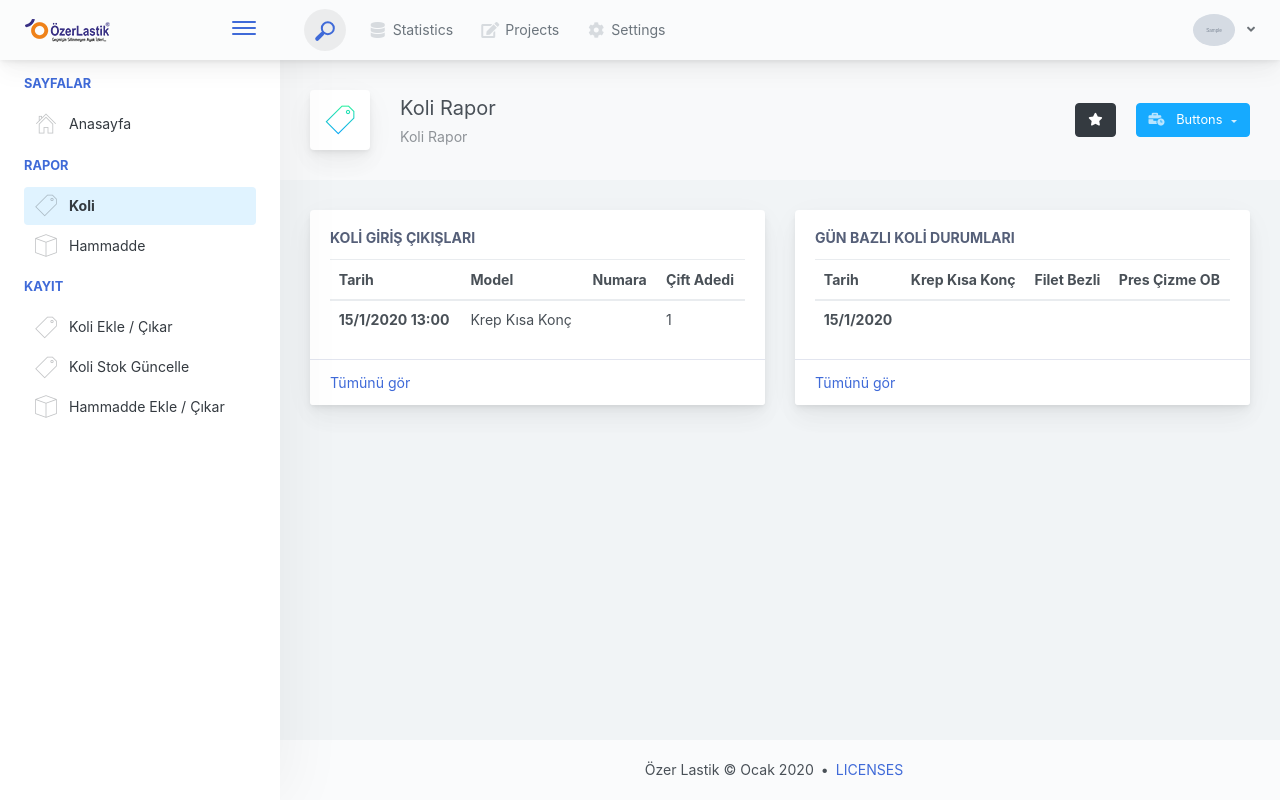
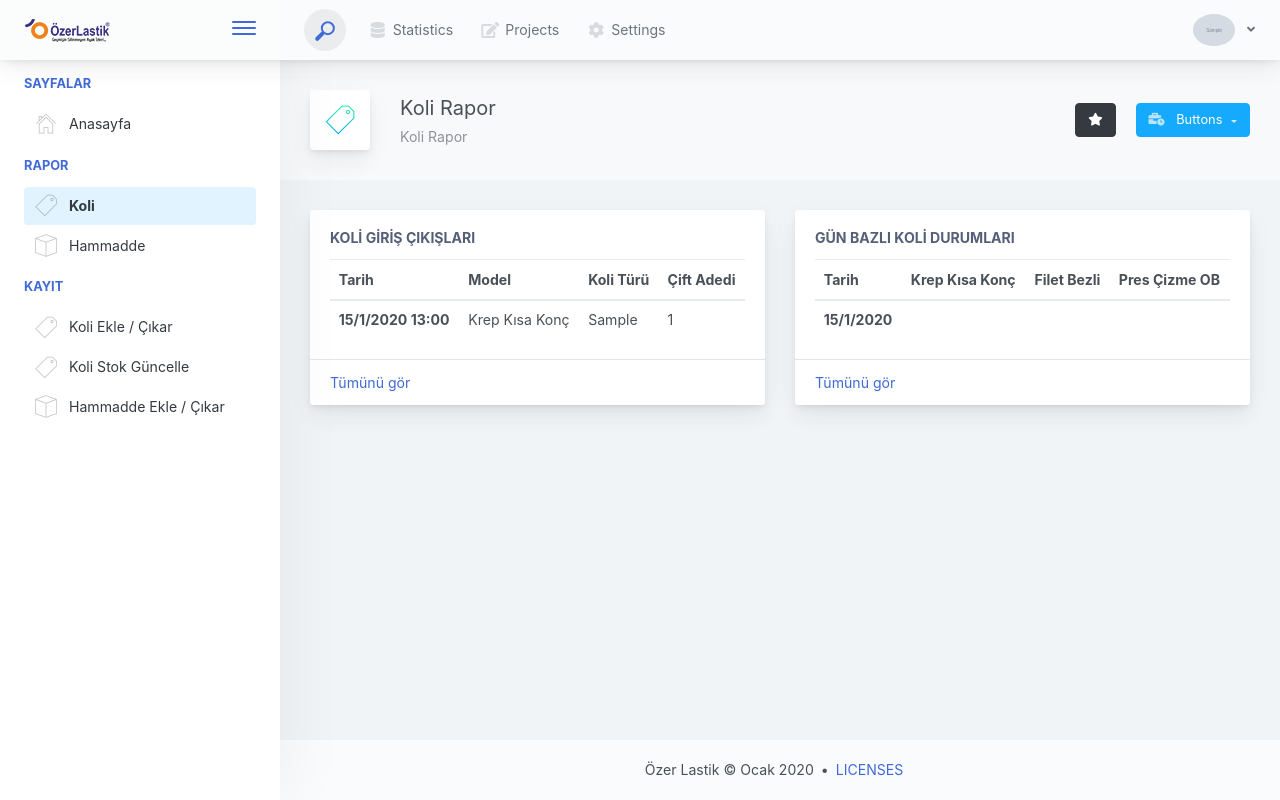
Before and after one commit to Tospaa/OzerLastikDjango, a Django app: page /kolirapor/ in a window 1280 px wide. Run offline with Django 3.2, Linux system fonts and the light colour scheme; a user stored in the database is signed in; tables that the repository leaves empty hold one stand-in row (values such as "Sample post"); lists and menus that the app fills with data are empty.

Commit message:
template changed according to model

```diff
--- a/dashboard/templates/dashboard/kolirapor.html
+++ b/dashboard/templates/dashboard/kolirapor.html
@@ -15,7 +15,7 @@
                 <tr>
                     <th>Tarih</th>
                     <th>Model</th>
-                    <th>Numara</th>
+                    <th>Koli Türü</th>
                     <th>Adet</th>
                 </tr>
             </thead>
@@ -24,7 +24,7 @@
                 <tr>
                     <th scope="row">{{ degisiklik.tarih|date:'j/n/Y G:i' }}</th>
                     <td>{{ degisiklik.get_mamul_model_display }}</td>
-                    <td>{{ degisiklik.numara }}</td>
+                    <td>{{ degisiklik.koli }}</td>
                     <td>{{ degisiklik.adet }}</td>
                 </tr>
             {% endfor %}
@@ -75,7 +75,7 @@
                         <tr>
                             <th>Tarih</th>
                             <th>Model</th>
-                            <th>Numara</th>
+                            <th>Koli Türü</th>
                             <th>Çift Adedi</th>
                         </tr>
                     </thead>
@@ -84,7 +84,7 @@
                         <tr>
                             <th scope="row">{{ degisiklik.tarih|date:'j/n/Y G:i' }}</th>
                             <td>{{ degisiklik.get_mamul_model_display }}</td>
-                            <td>{{ degisiklik.numara }}</td>
+                            <td>{{ degisiklik.koli }}</td>
                             <td>{{ degisiklik.adet }}</td>
                         </tr>
                     {% endfor %}
```
